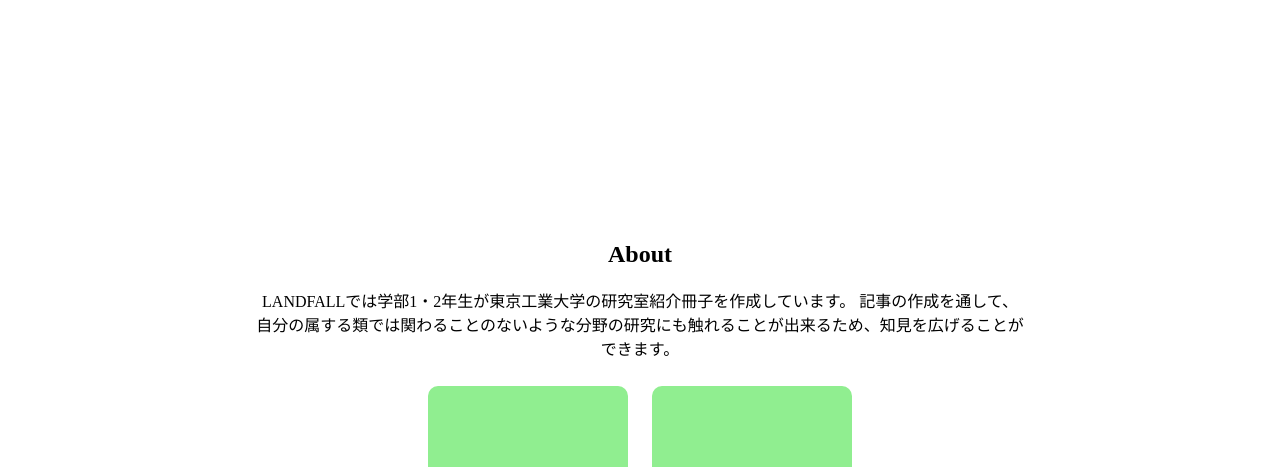
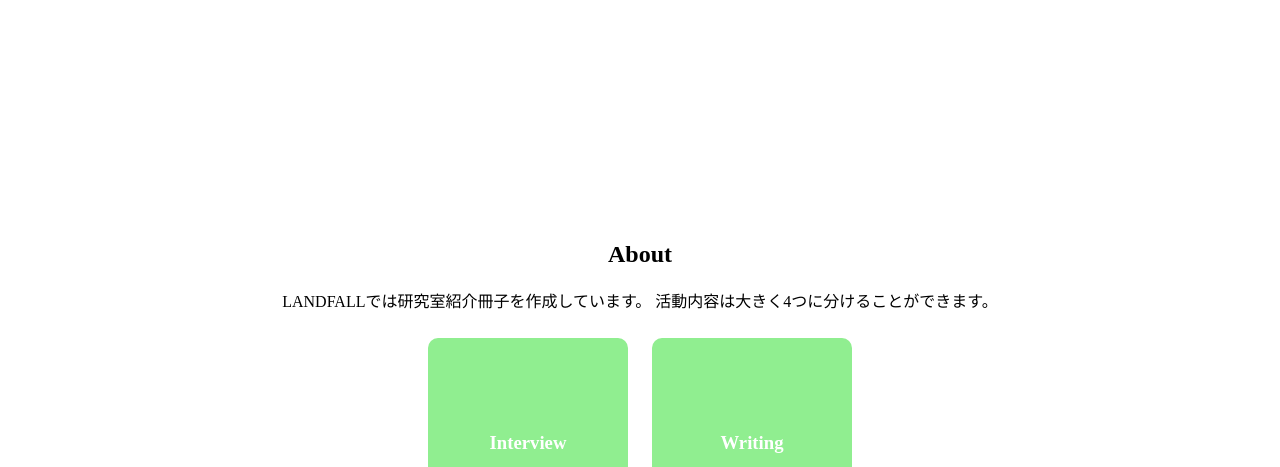
Before and after one commit to masutech16/Welcome17, a website: page index.html in a window 1280 px wide. Shown: the part 299-766 px from the top of the page. Drawn offline with nearby package versions, Linux system fonts and the light colour scheme.

Commit message:
スマホ表示対応した

```diff
--- a/index.html
+++ b/index.html
@@ -3,6 +3,7 @@
 
 <head lang="ja">
     <meta charset="utf-8">
+    <meta name="viewport" content="width=device-width" >
     <title>2017年度新歓サイト|LANDFALL編集委員会</title>
     <link rel="stylesheet" href="css/main.css">
     <link rel="stylesheet" href="css/small.css" media="screen and (max-width:680px)">
@@ -49,8 +50,8 @@
     </header>
     <section id="about">
         <h2>About</h2>
-        <p>LANDFALLでは学部1・2年生が東京工業大学の研究室紹介冊子を作成しています。
-            記事の作成を通して、自分の属する類では関わることのないような分野の研究にも触れることが出来るため、知見を広げることができます。
+        <p>LANDFALLでは研究室紹介冊子を作成しています。
+            活動内容は大きく4つに分けることができます。
         </p>
             <div class="about_table" >
                 <div class="table_r1">
--- a/script.js
+++ b/script.js
@@ -1,11 +1,10 @@
 $(function() {
-    var nav = $('.main');
-    var offset = nav.offset();
+    var offset = $('.main').offset();
     var windowHeight = $(window).height();
 
 
     $(window).scroll(function () {
-        fixMenu();
+        fixMenu(offset);
 
         //アニメーション管理
         var topWindow = $(window).scrollTop();
@@ -91,14 +90,12 @@
     });
 }
 
-const fixMenu = () => {
-    var nav = $('.main');
-    var offset = nav.offset();
+const fixMenu = (offset) => {
     var adjustment = $('#about').offset().top - 20;
     //メインメニュー固定
     if ($(window).scrollTop() > offset.top + adjustment) {
-        nav.addClass('fixed');
+        $('.main').addClass('fixed');
     } else {
-        nav.removeClass('fixed');
+        $('.main').removeClass('fixed');
     }
 }
```
